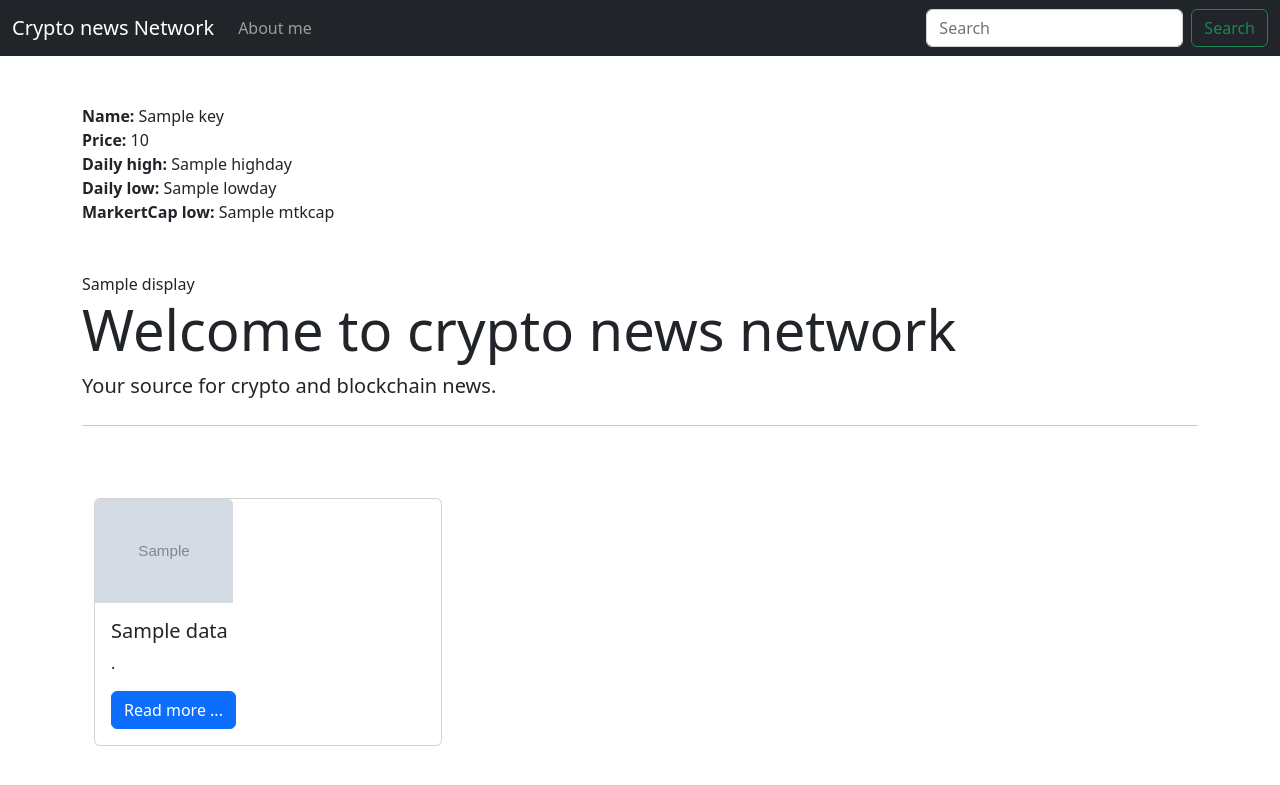
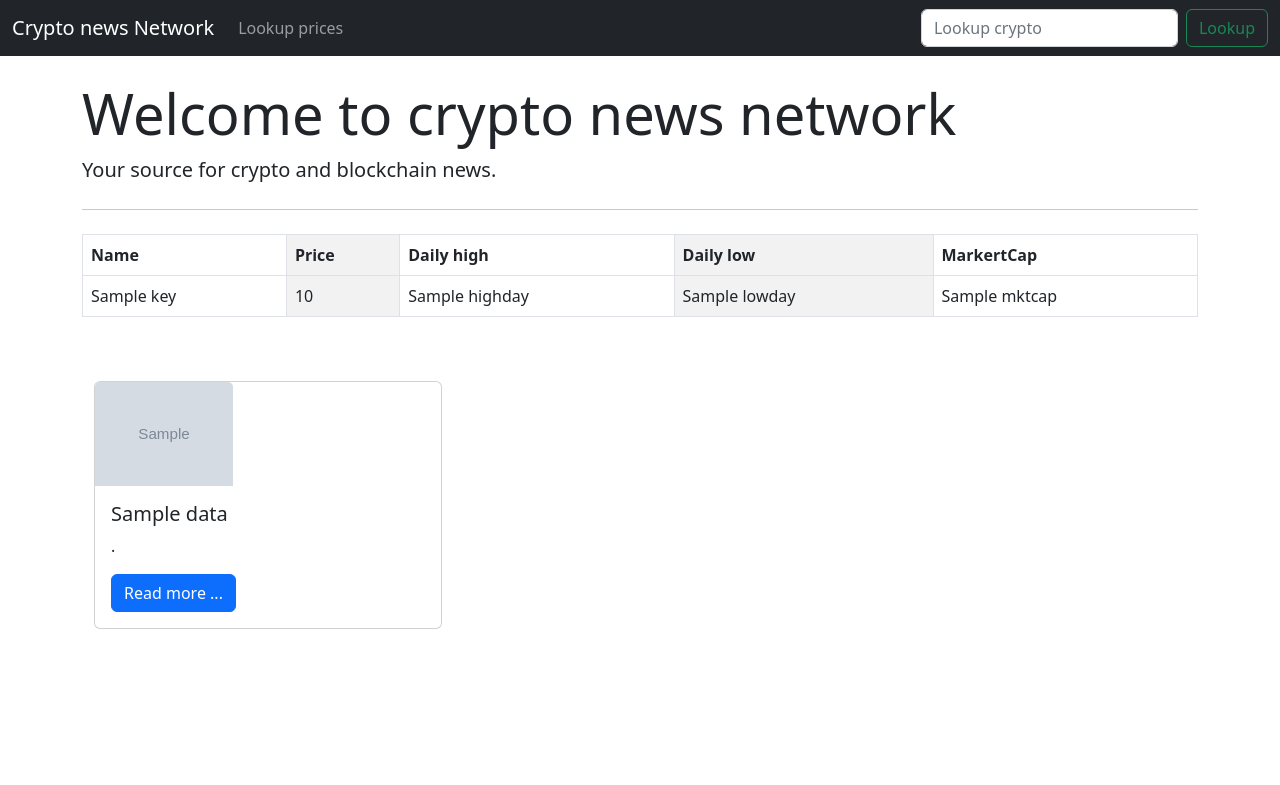
Before and after one commit to maxmarumbwa/django_news_currency, a Django app: template lookup/templates/home.html in a window 1280 px wide. Shown: the top 785 px of the page. Run offline with Django 5.2, Linux system fonts and the light colour scheme; the template is opened without the code that fills it: most values are stand-ins (such as "Sample title", 1, 10 or a date in 2020); grey boxes marked "Sample" are stand-in pictures.

Commit message:
search box active

```diff
--- a/lookup/templates/base.html
+++ b/lookup/templates/base.html
@@ -21,12 +21,14 @@
             <div class="collapse navbar-collapse" id="navbarSupportedContent">
                 <ul class="navbar-nav me-auto mb-2 mb-lg-0">
                     <li class="nav-item">
-                        <a class="nav-link" href="{% url 'about' %}">About me</a>
+                        <a class="nav-link" href="{% url 'prices' %}">Lookup prices</a>
                     </li>
                 </ul>
-                <form class="d-flex" role="search">
-                    <input class="form-control me-2" type="search" placeholder="Search" aria-label="Search">
-                    <button class="btn btn-outline-success" type="submit">Search</button>
+                <form class="d-flex" role="search" method="POST" action="{% url 'prices' %}">
+                    {% csrf_token %}
+                    <input class="form-control me-2" type="search" placeholder="Lookup crypto" aria-label="Search"
+                        name="quote">
+                    <button class="btn btn-outline-success" type="submit">Lookup</button>
                 </form>
             </div>
         </div>
--- a/lookup/templates/home.html
+++ b/lookup/templates/home.html
@@ -1,27 +1,39 @@
 {% extends 'base.html' %}
 
 {% block content %}
+<br>
 
-<br><br>
-{% for key,value in price.DISPLAY.items %}
-
-<strong>Name:</strong> {{ key }} <br>
-<strong>Price:</strong> {{ value.USD.PRICE }}<br>
-<strong>Daily high:</strong> {{ value.USD.HIGHDAY }}<br>
-<strong>Daily low:</strong> {{ value.USD.LOWDAY }}<br>
-<strong>MarkertCap low:</strong> {{ value.USD.MTKCAP }}<br>
-
-<br><br>
-{% endfor %}
-
-{{ price.DISPLAY }}
-<br>
 
 <div class="jumbotron">
     <h1 class="display-4">Welcome to crypto news network</h1>
     <p class="lead">Your source for crypto and blockchain news.</p>
     <hr class="my-4">
 </div>
+
+<table class="table table-striped-columns table-bordered table-hover">
+    <thead>
+        <tr>
+            <th scope="col">Name</th>
+            <th scope="col">Price</th>
+            <th scope="col">Daily high</th>
+            <th scope="col">Daily low</th>
+            <th scope="col">MarkertCap</th>
+        </tr>
+    </thead>
+
+    {% for key,value in price.DISPLAY.items %}
+    <tr>
+        <td>{{ key }}</td>
+        <td>{{ value.USD.PRICE }}</td>
+        <td>{{ value.USD.HIGHDAY }}</td>
+        <td>{{ value.USD.LOWDAY }}</td>
+        <td>{{ value.USD.MKTCAP }}</td>
+    </tr>
+    {% endfor %}
+
+    </tbody>
+</table>
+
 
 <br><br>
 <div class="container">
--- a/lookup/urls.py
+++ b/lookup/urls.py
@@ -5,4 +5,5 @@ from . import views
 urlpatterns = [
     path("", views.home, name="home"),
     path("about/", views.about, name="about"),
+    path("prices/", views.prices, name="prices"),
 ]
```
Also changed, not shown: lookup/templates/prices.html (added, +24 -0 lines), lookup/views.py (+20 -0 lines).
